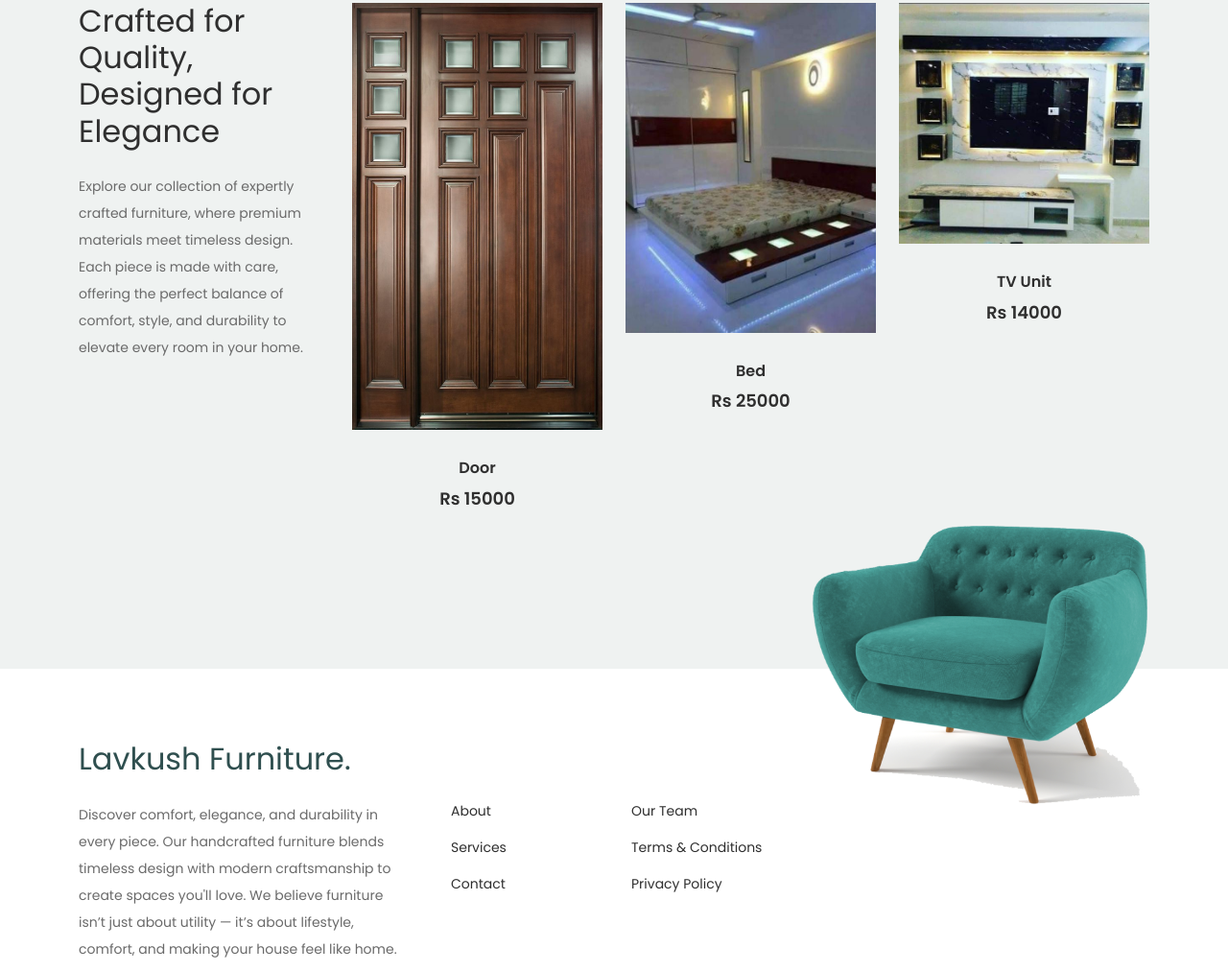
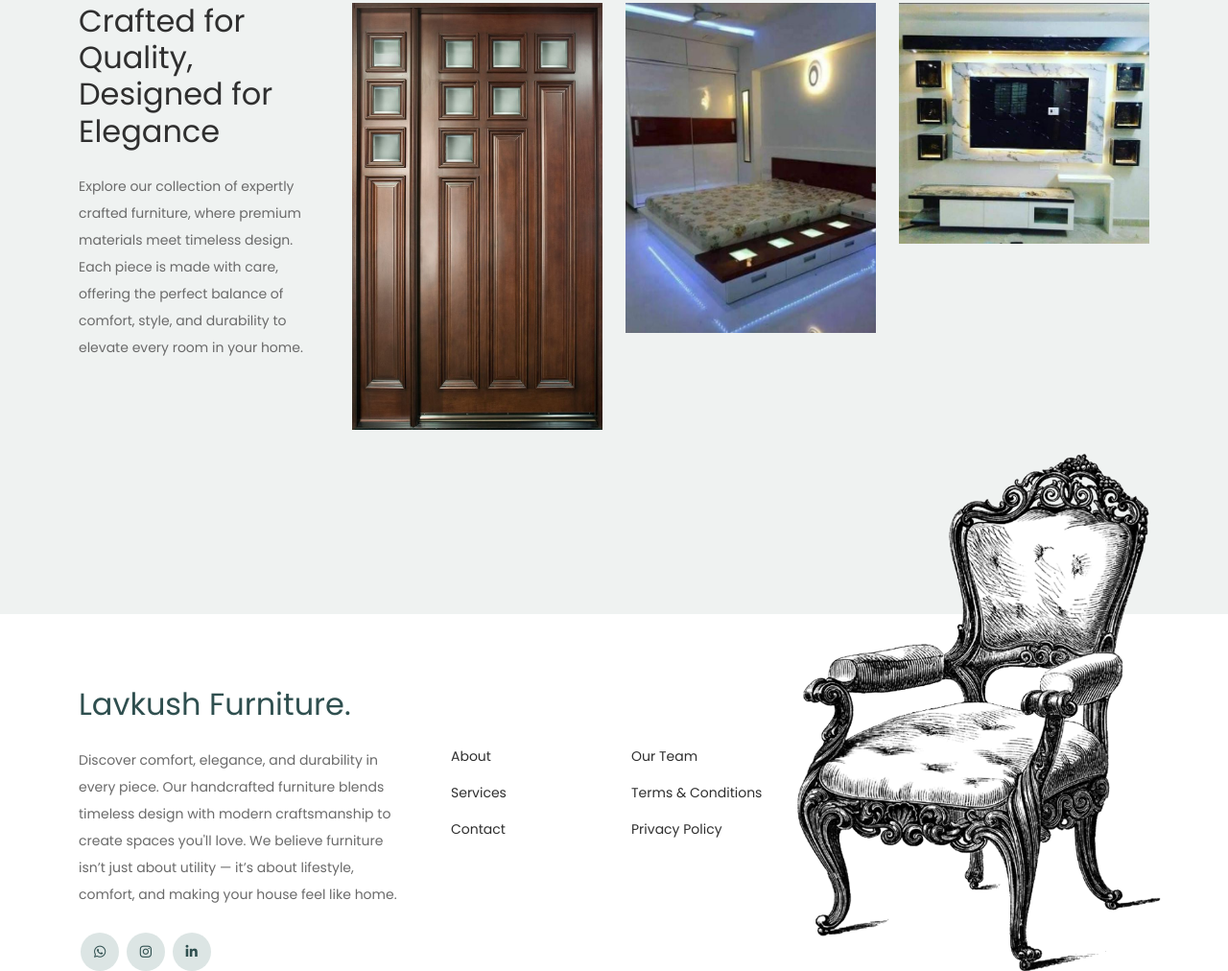
Before and after one commit to Jayeshkalkate/Lavkush_Furniture, a Django app: page /services/ in a window 1280 px wide; the page is wider, and only the part inside the window is pictured. Shown: the part 1573-2585 px from the top of that part at 96% size. Run offline with Django 5.2, Linux system fonts and the light colour scheme; a user stored in the database is signed in; some libraries are stand-ins or nearby versions.

Commit message:
Add finishing touches

```diff
--- a/templates/services.html
+++ b/templates/services.html
@@ -154,24 +154,18 @@
 					<div class="col-12 col-md-4 col-lg-3 mb-5 mb-md-0">
 						<a class="product-item" href="#">
 							<img src="/static/images/d1.jpg" class="img-fluid product-thumbnail">
-							<h3 class="product-title">Door</h3>
-							<strong class="product-price">Rs 15000</strong>
 						</a>
 					</div>
 
 					<div class="col-12 col-md-4 col-lg-3 mb-5 mb-md-0">
 						<a class="product-item" href="#">
 							<img src="/static/images/b6.jpg" class="img-fluid product-thumbnail">
-							<h3 class="product-title">Bed</h3>
-							<strong class="product-price">Rs 25000</strong>
 						</a>
 					</div>
 
 					<div class="col-12 col-md-4 col-lg-3 mb-5 mb-md-0">
 						<a class="product-item" href="#">
 							<img src="/static/images/n1.jpg" class="img-fluid product-thumbnail">
-							<h3 class="product-title">TV Unit</h3>
-							<strong class="product-price">Rs 14000</strong>
 						</a>
 					</div>
 
```
Also changed, not shown: static/images/bowl-2.png (deleted), static/images/bowl-3.png (deleted), static/images/favicon.png (deleted), static/images/img-grid-1.jpg (deleted), static/images/img-grid-2.jpg (deleted), static/images/img-grid-3.jpg (deleted), static/images/post-1.jpg (deleted), static/images/post-2.jpg (deleted), static/images/post-3.jpg (deleted), static/images/product-1.png (deleted), static/images/product-2.png (deleted), static/images/product-3.png (deleted), static/images/sofa.png, static/images/sofa_homepage.png (deleted), 1 more files.
